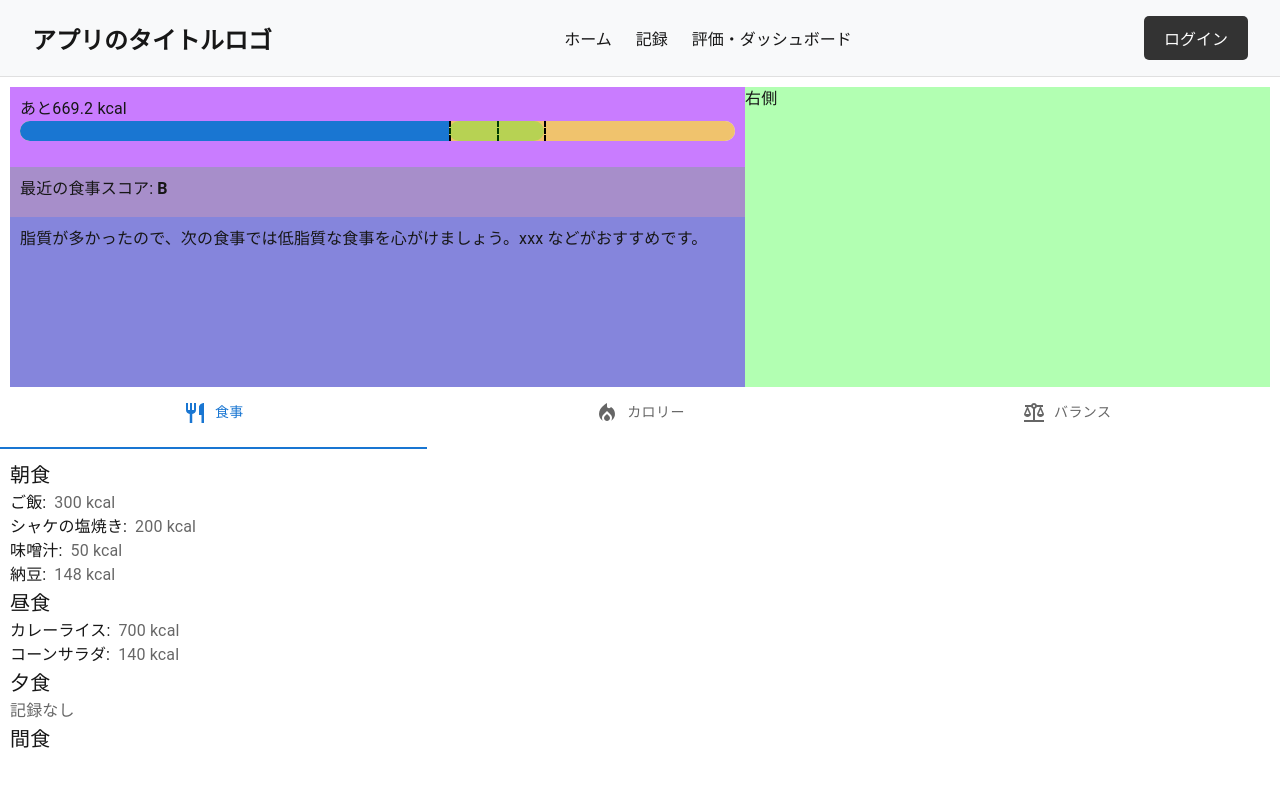
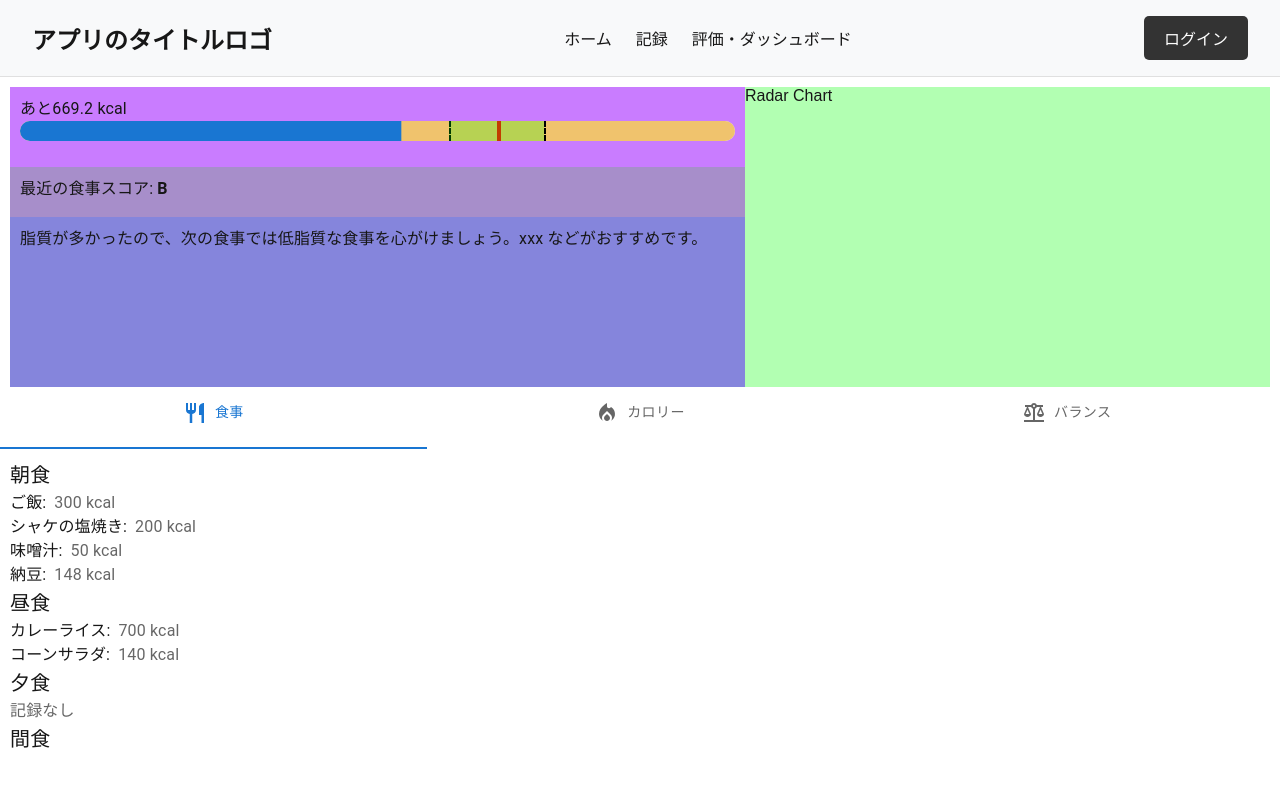
Before and after one commit to atsushi0507/dietary_web_app, a Next.js app in the folder frontend/: page /home in a window 1280 px wide. Shown: the top 786 px of the page. Built offline with nearby package versions, Linux system fonts and the light colour scheme.

Commit message:
Updated TopReport area

```diff
--- /dev/null
+++ b/frontend/src/components/atoms/RadarChart.jsx
@@ -0,0 +1,13 @@
+"use client";
+import React from "react";
+import * as echarts from "echarts-for-react";
+
+const RadarChart = () => {
+    return(
+        <p>
+            Radar Chart
+        </p>
+    );
+};
+
+export default RadarChart;
--- a/frontend/src/components/atoms/customProgressBar.jsx
+++ b/frontend/src/components/atoms/customProgressBar.jsx
@@ -29,18 +29,17 @@ const RangeFill = styled('div')((props) => {
       backgroundColor: props.fillColor, // 塗りつぶしの色を適用
       opacity: 0.3,                    // 塗りつぶしの透明度
       zIndex: 100,                       // プログレスバーの下に表示
-      borderRadius: 'inherit',         // 丸みを継承
     };
   });
 
 // 基準線 (動的に leftPosition と color を反映)
-const Guideline = styled('div')(({ leftPosition, color }) => ({
+const Guideline = styled('div')(({ leftPosition, color, lineType, width }) => ({
   position: 'absolute',
   left: `${leftPosition}%`,
   top: 0,
   bottom: 0,
-  width: '2px',
-  borderLeft: `2px dashed ${color}`,
+  width: `2px`,
+  borderLeft: `${width} ${lineType} ${color}`,
   zIndex: 3, // プログレスバーの上に表示
 }));
 
@@ -54,8 +53,6 @@ const CustomProgressBar = ({ value, maxValue = 100, ranges = [], showGuidelines
       {ranges.map((range, idx) => {
           const leftPosition = (range.start / maxValue) * 100; // 範囲の左側位置
           const width = ((range.end - range.start) / maxValue) * 100; // 範囲の幅
-
-          console.log(`Range ${idx}: leftPosition = ${leftPosition}, width = ${width}`);
 
           return (
             <RangeFill
@@ -77,7 +74,9 @@ const CustomProgressBar = ({ value, maxValue = 100, ranges = [], showGuidelines
             <Guideline
               key={idx}
               leftPosition={guidelinePosition}
-              color={guidelineValue === maxValue ? 'red' : 'black'} // 100% の基準線は赤、それ以外は黒
+              color={guidelineValue === 100 ? 'red' : 'black'} // 100% の基準線は赤、それ以外は黒
+              lineType={guidelineValue === 100 ? 'solid' : 'dashed'}
+              width={guidelineValue === 100 ? '4px' : '2px'}
             />
           );
         })}
--- a/frontend/src/components/templates/home/topReport.jsx
+++ b/frontend/src/components/templates/home/topReport.jsx
@@ -3,6 +3,7 @@ import styled from "styled-components";
 import { Typography } from "@mui/material";
 import Grid from "@mui/material/Grid2";
 import CustomProgressBar from "@/components/atoms/customProgressBar";
+import RadarChart from "@/components/atoms/RadarChart";
 
 const TopReport = () => {
     return (
@@ -15,7 +16,7 @@ const TopReport = () => {
                                 あと{Math.round(2230.5 * 0.3 * 10) / 10} kcal
                             </Typography>
                             <CustomProgressBar
-                                value={90}
+                                value={80}
                                 maxValue={150}
                                 showGuidelines={true}
                                 guidelineValues={[90, 100, 110]}
@@ -38,9 +39,7 @@ const TopReport = () => {
                 </Grid>
                 <Grid size={5}>
                     <div style={{backgroundColor: "rgba(0, 255, 0, 0.3)", height: "300px"}}>
-                    <Typography variant="body1">
-                        右側
-                    </Typography>
+                        <RadarChart />
                     </div>
                 </Grid>
             </Grid>
```
Also changed, not shown: frontend/src/components/templates/home/main.jsx (+0 -10 lines).
